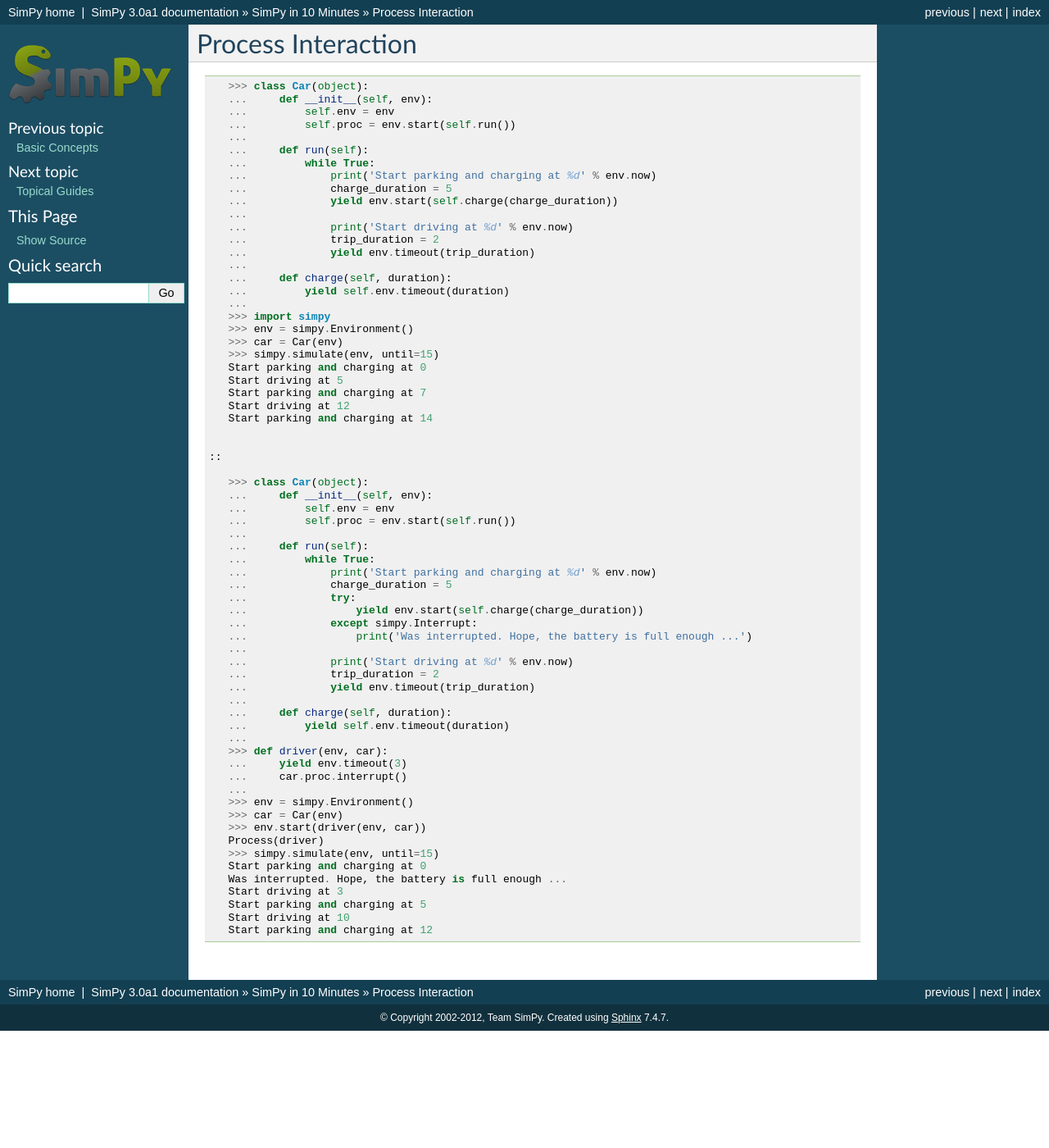
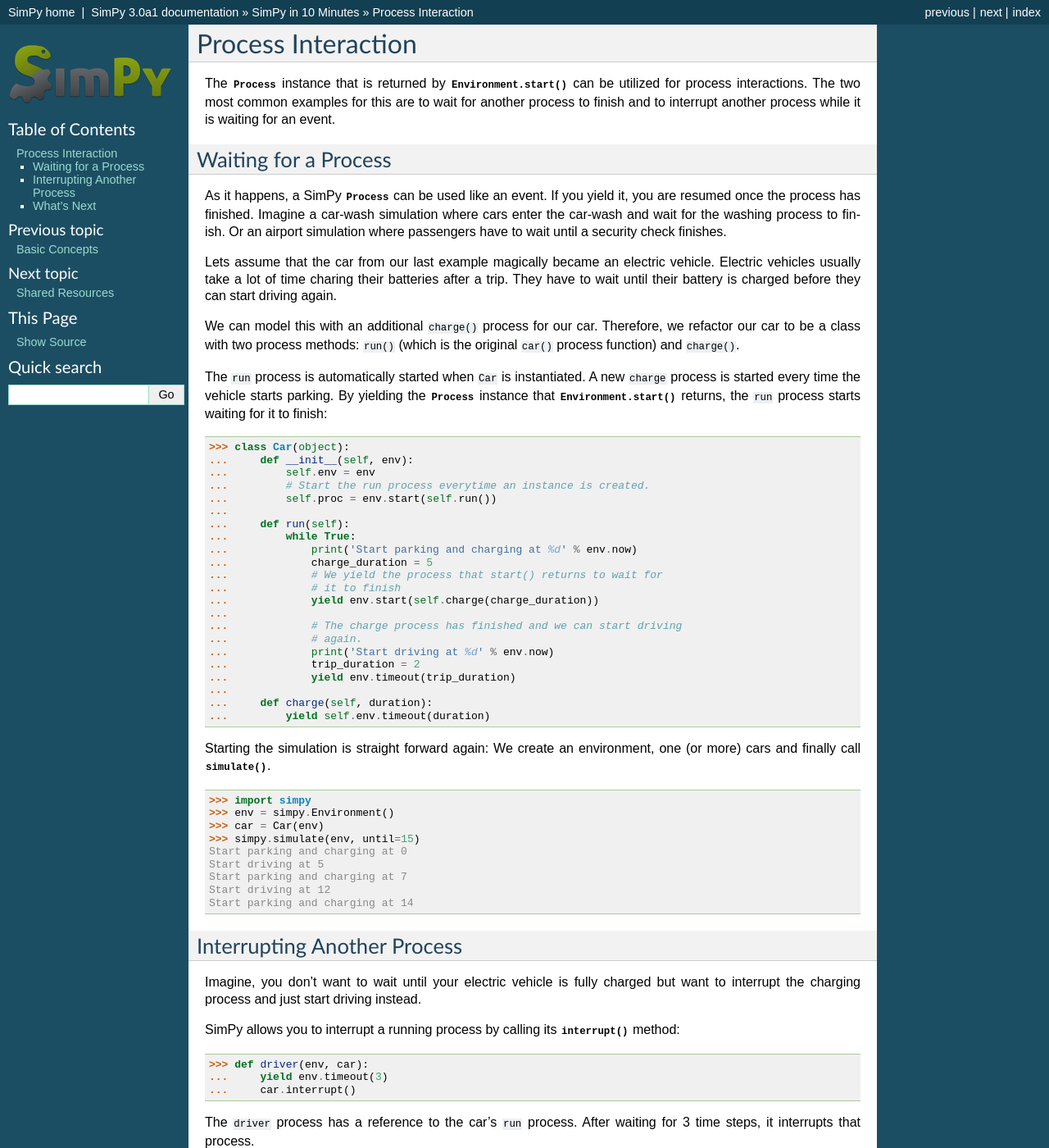
Before and after one commit to simpx/simpy, a Sphinx documentation site: the page built from docs/simpy_intro/process_interaction.rst, in a window 1280 px wide and 1400 px high. Shown: the whole window at 82% size. Built offline with Sphinx 7.4.7, drawn with Linux system fonts in a browser that asks for light colours; some of the changed text lies outside the part shown.

Commit message:
Wrote a first draft for the process interactions intro and fixed a few things.

```diff
--- a/docs/simpy_intro/basic_concepts.rst
+++ b/docs/simpy_intro/basic_concepts.rst
@@ -29,7 +29,7 @@
 for example).
 
 
-Our first process
+Our First Process
 =================
 
 Our first example will be a *car* process. The car will alternately drive and
@@ -94,7 +94,7 @@
 Finally, we start the simulation by calling :func:`simulate()` and passing the
 environment as well as an end time to it.
 
-What's next?
+What's Next?
 ============
 
 You should now be familiar with Simpy's terminology and basic concepts. In the
--- a/docs/simpy_intro/index.rst
+++ b/docs/simpy_intro/index.rst
@@ -9,11 +9,12 @@
 some hints on how to proceed to implement more complex simulations.
 
 .. toctree::
+   :maxdepth: 1
 
    installation
    basic_concepts
    process_interaction
+   shared_resources
 
-..     adding_a_resource
 ..     monitoring
 ..     how_to_proceed
--- a/docs/simpy_intro/process_interaction.rst
+++ b/docs/simpy_intro/process_interaction.rst
@@ -2,27 +2,65 @@
 Process Interaction
 ===================
 
+.. currentmodule:: simpy.core
 
-::
+The :class:`Process` instance that is returned by :meth:`Environment.start()`
+can be utilized for process interactions. The two most common examples for this
+are to wait for another process to finish and to interrupt another process
+while it is waiting for an event.
+
+
+Waiting for a Process
+=====================
+
+As it happens, a SimPy :class:`Process` can be used like an event. If you yield
+it, you are resumed once the process has finished. Imagine a car-wash
+simulation where cars enter the car-wash and wait for the washing process to
+finish. Or an airport simulation where passengers have to wait until a security
+check finishes.
+
+Lets assume that the car from our last example magically became an electric
+vehicle. Electric vehicles usually take a lot of time charing their batteries
+after a trip. They have to wait until their battery is charged before they can
+start driving again.
+
+We can model this with an additional ``charge()`` process for our car.
+Therefore, we refactor our car to be a class with two process methods:
+``run()`` (which is the original ``car()`` process function) and ``charge()``.
+
+The ``run`` process is automatically started when ``Car`` is instantiated.
+A new ``charge`` process is started every time the vehicle starts parking. By
+yielding the :class:`Process` instance that :meth:`Environment.start()`
+returns, the ``run`` process starts waiting for it to finish::
 
     >>> class Car(object):
     ...     def __init__(self, env):
     ...         self.env = env
+    ...         # Start the run process everytime an instance is created.
     ...         self.proc = env.start(self.run())
     ...
     ...     def run(self):
     ...         while True:
     ...             print('Start parking and charging at %d' % env.now)
     ...             charge_duration = 5
+    ...             # We yield the process that start() returns to wait for
+    ...             # it to finish
     ...             yield env.start(self.charge(charge_duration))
     ...
+    ...             # The charge process has finished and we can start driving
+    ...             # again.
     ...             print('Start driving at %d' % env.now)
     ...             trip_duration = 2
     ...             yield env.timeout(trip_duration)
     ...
     ...     def charge(self, duration):
     ...         yield self.env.timeout(duration)
-    ...
+
+Starting the simulation is straight forward again: We create an environment,
+one (or more) cars and finally call :func:`simulate()`.
+
+::
+
     >>> import simpy
     >>> env = simpy.Environment()
     >>> car = Car(env)
@@ -34,20 +72,42 @@
     Start parking and charging at 14
 
 
- ::
+Interrupting Another Process
+============================
+
+Imagine, you don't want to wait until your electric vehicle is fully charged
+but want to interrupt the charging process and just start driving instead.
+
+SimPy allows you to interrupt a running process by calling its
+:meth:`~Process.interrupt()` method::
+
+    >>> def driver(env, car):
+    ...     yield env.timeout(3)
+    ...     car.interrupt()
+
+The ``driver`` process has a reference to the car's ``run`` process. After
+waiting for 3 time steps, it interrupts that process.
+
+Interrupts are thrown into process functions as :exc:`Interrupt` exceptions
+that can (should) be handled by the interrupted process. The process can than
+decide what to do next (e.g., continuing to wait for the original event or
+yielding a new event)::
 
     >>> class Car(object):
     ...     def __init__(self, env):
     ...         self.env = env
-    ...         self.proc = env.start(self.run())
+    ...         self.run_proc = env.start(self.run())
     ...
     ...     def run(self):
     ...         while True:
     ...             print('Start parking and charging at %d' % env.now)
     ...             charge_duration = 5
+    ...             # We may get interrupted while charging the battery
     ...             try:
     ...                 yield env.start(self.charge(charge_duration))
     ...             except simpy.Interrupt:
+    ...                 # When we received an interrupt, we stop charing and
+    ...                 # switch to the "driving" state
     ...                 print('Was interrupted. Hope, the battery is full enough ...')
     ...
     ...             print('Start driving at %d' % env.now)
@@ -56,14 +116,13 @@
     ...
     ...     def charge(self, duration):
     ...         yield self.env.timeout(duration)
-    ...
-    >>> def driver(env, car):
-    ...     yield env.timeout(3)
-    ...     car.proc.interrupt()
-    ...
+
+When you compare the output of this simulation with the previous example,
+you'll notice that the car no starts driving at time ``3`` instead of ``5``::
+
     >>> env = simpy.Environment()
     >>> car = Car(env)
-    >>> env.start(driver(env, car))
+    >>> env.start(driver(env, car.run_proc))
     Process(driver)
     >>> simpy.simulate(env, until=15)
     Start parking and charging at 0
@@ -72,3 +131,15 @@
     Start parking and charging at 5
     Start driving at 10
     Start parking and charging at 12
+
+
+What's Next
+===========
+
+We just demonstrated two basic methods for process interactions---waiting for
+a process and interrupting a process. Take a look at the
+:doc:`../topical_guides/index` or the :class:`Process` API reference for more
+details.
+
+In the :doc:`next section <shared_resources>` we will cover the basic usage of
+shared resources.
--- /dev/null
+++ b/docs/simpy_intro/shared_resources.rst
@@ -0,0 +1,3 @@
+================
+Shared Resources
+================
```
